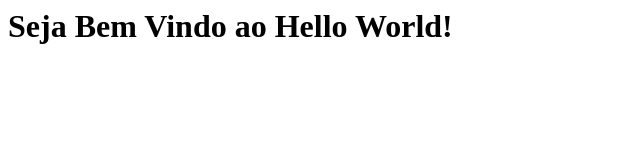
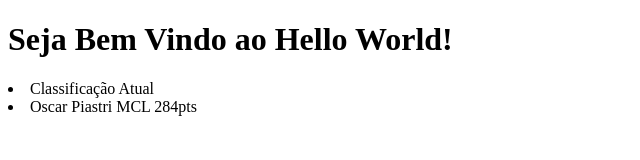
Before and after one commit to cauabahia/cauabahia.github.io, a plain HTML site: page index.html in a window 1280 px wide. Shown: the whole page, without its empty margins (0-640 px from the left). Drawn offline with Linux system fonts and the light colour scheme.

Commit message:
Update index.html

```diff
--- a/index.html
+++ b/index.html
@@ -1,8 +1,12 @@
+<!DOCTYPE html>
 <html>
     <head>
         <title> Hello World! </title>
+        <meta charset="utf-8">
    </head>
    <body>
         <h1> Seja Bem Vindo ao Hello World! </h1>
+        <li> Classificação Atual</li>
+        <li> Oscar Piastri MCL 284pts</li>
    </body>
 </html>
```
